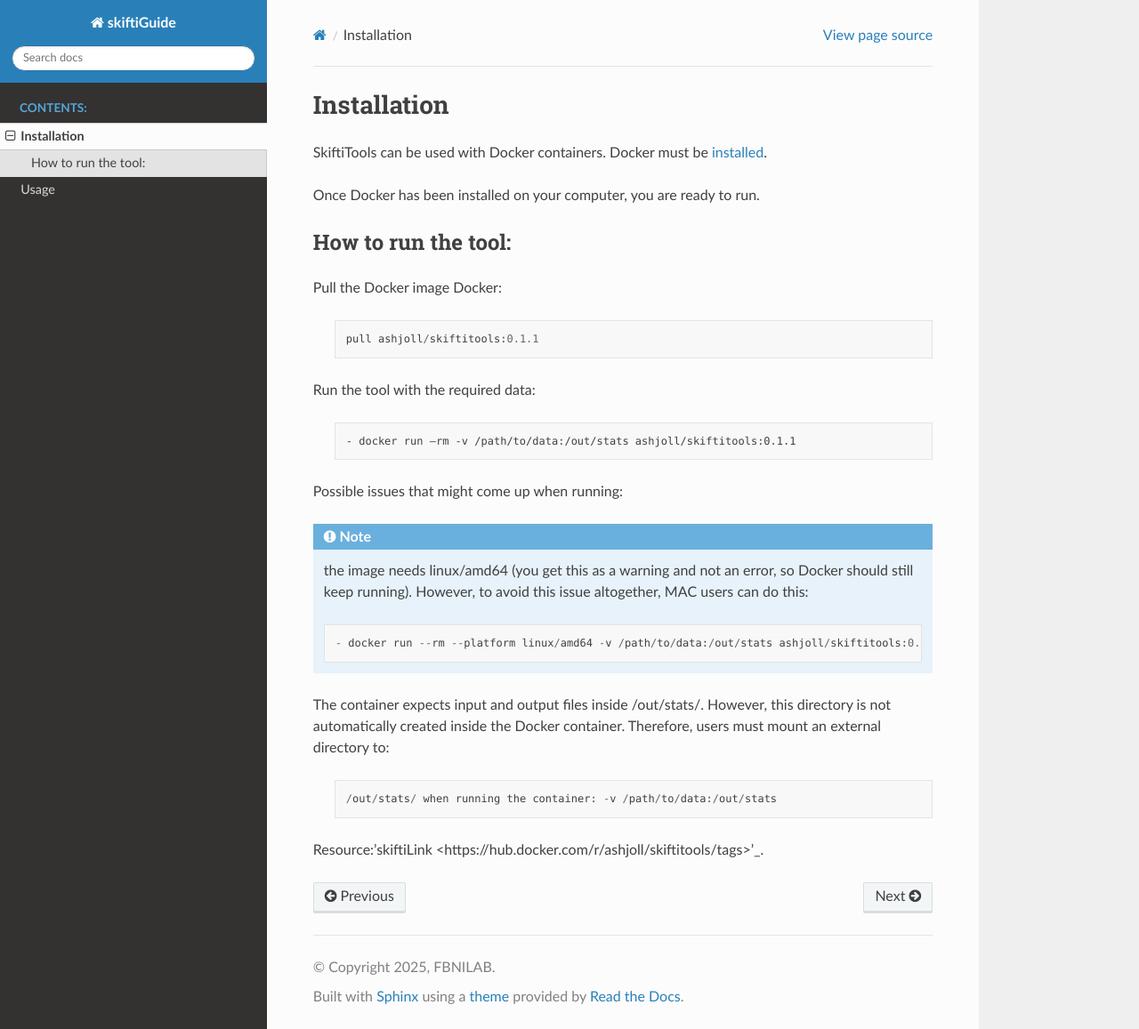
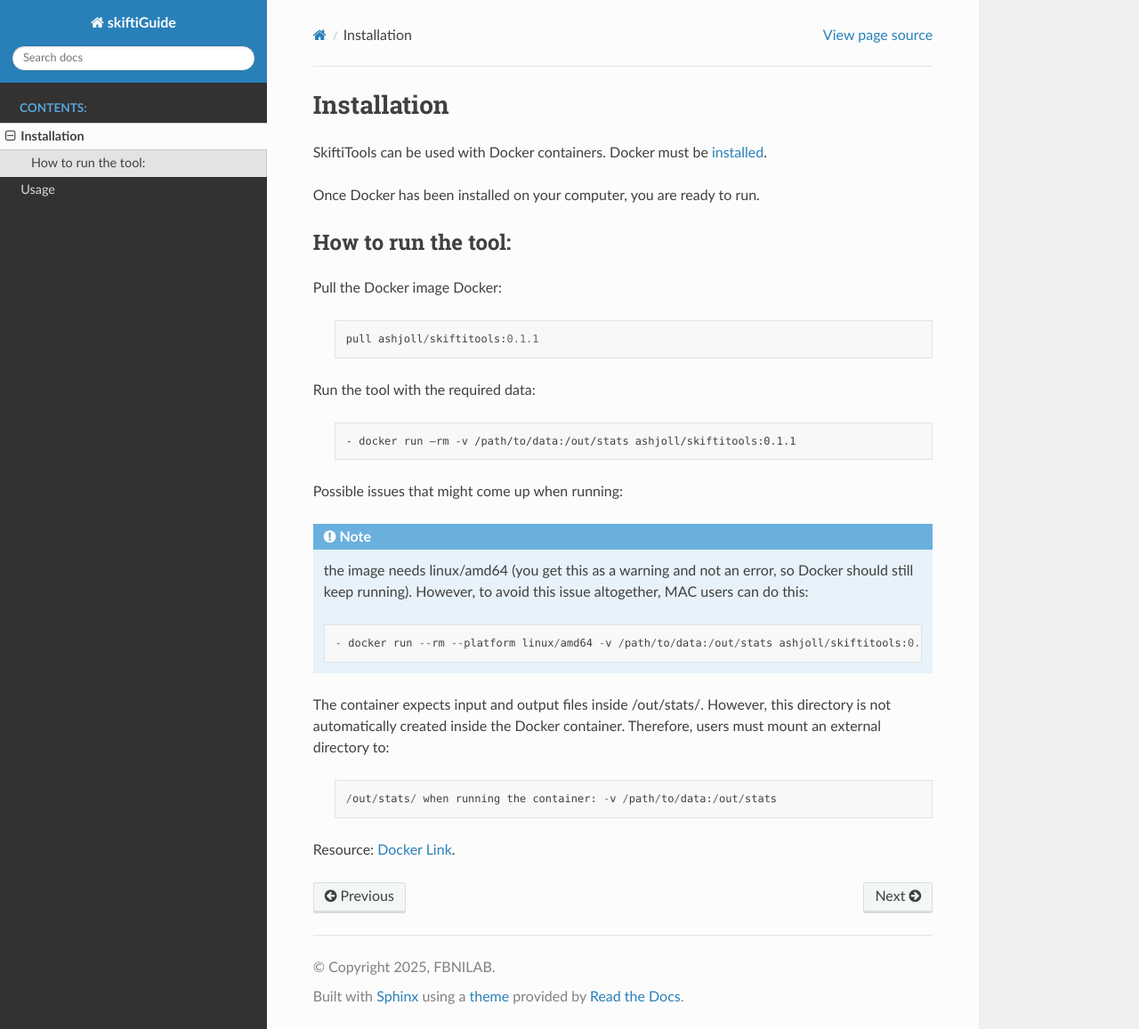
Before and after one commit to HKA07/skiftiGuide, a Sphinx documentation site: the page built from docs/installation.rst, in a window 1280 px wide and 1157 px high. Shown: the whole window at 89% size. Built offline with Sphinx 7.4.7 and the Read the Docs theme 3.1.0, drawn with Linux system fonts in a browser that asks for light colours.

Commit message:
Update installation.rst

```diff
--- a/docs/installation.rst
+++ b/docs/installation.rst
@@ -40,4 +40,4 @@ The container expects input and output files inside /out/stats/. However, this d
 
         /out/stats/ when running the container: -v /path/to/data:/out/stats
 
-Resource:'skiftiLink <https://hub.docker.com/r/ashjoll/skiftitools/tags>'_.
+Resource: `Docker Link <https://hub.docker.com/r/ashjoll/skiftitools/tags>`_.
```
